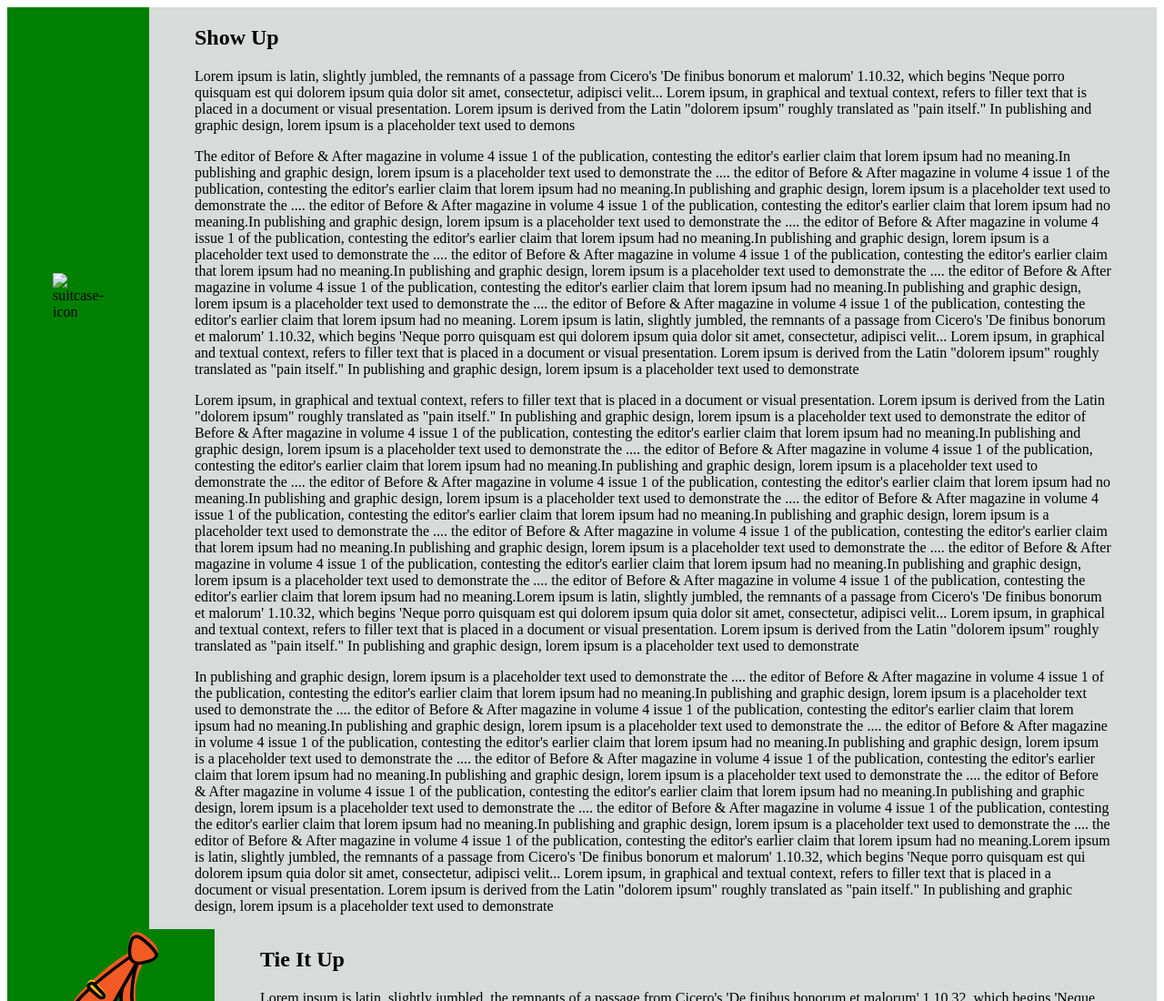
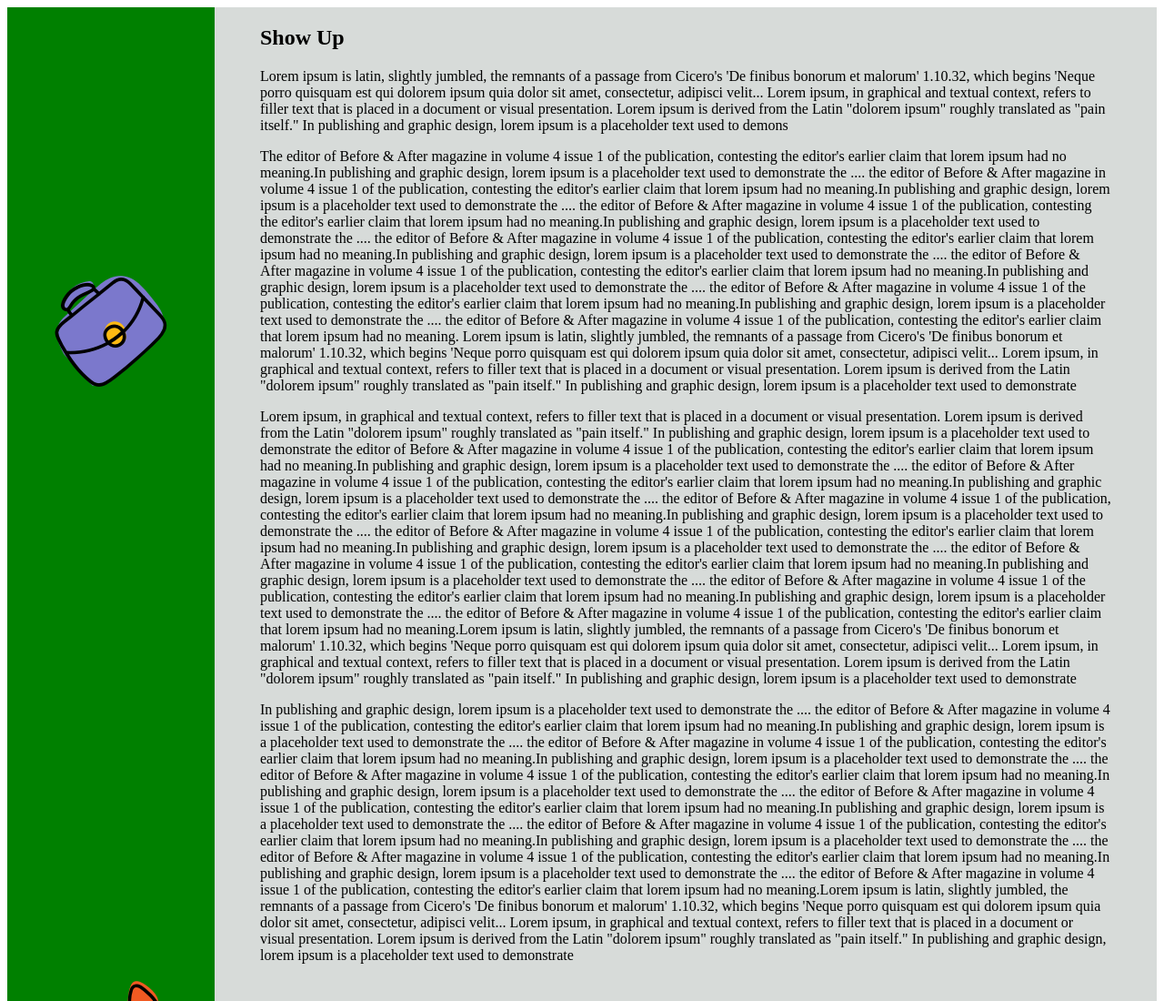
Before and after one commit to Mukantegeye/project2, a plain HTML site: page index.html in a window 1280 px wide. Shown: the top 1100 px of the page at 91% size. Drawn offline with Linux system fonts and the light colour scheme.

Commit message:
Changes codes for suitcase-icon

```diff
--- a/index.html
+++ b/index.html
@@ -9,7 +9,7 @@
 </head>
 <body>
         <figure id="show-up">
-        <img class="background" class="navigation-bar" src="project2-assets/suitcase.png" alt="suitcase-icon">
+            <img src="images/suitcase.png" alt=" suitcase-icon">
         <figure-caption>
             <h2> Show Up</h2>
         <p> Lorem ipsum is latin, slightly jumbled, the remnants of a passage from Cicero's 'De finibus bonorum et malorum' 1.10.32, which begins 'Neque porro quisquam est qui dolorem ipsum quia dolor sit amet, consectetur, adipisci velit...
```
